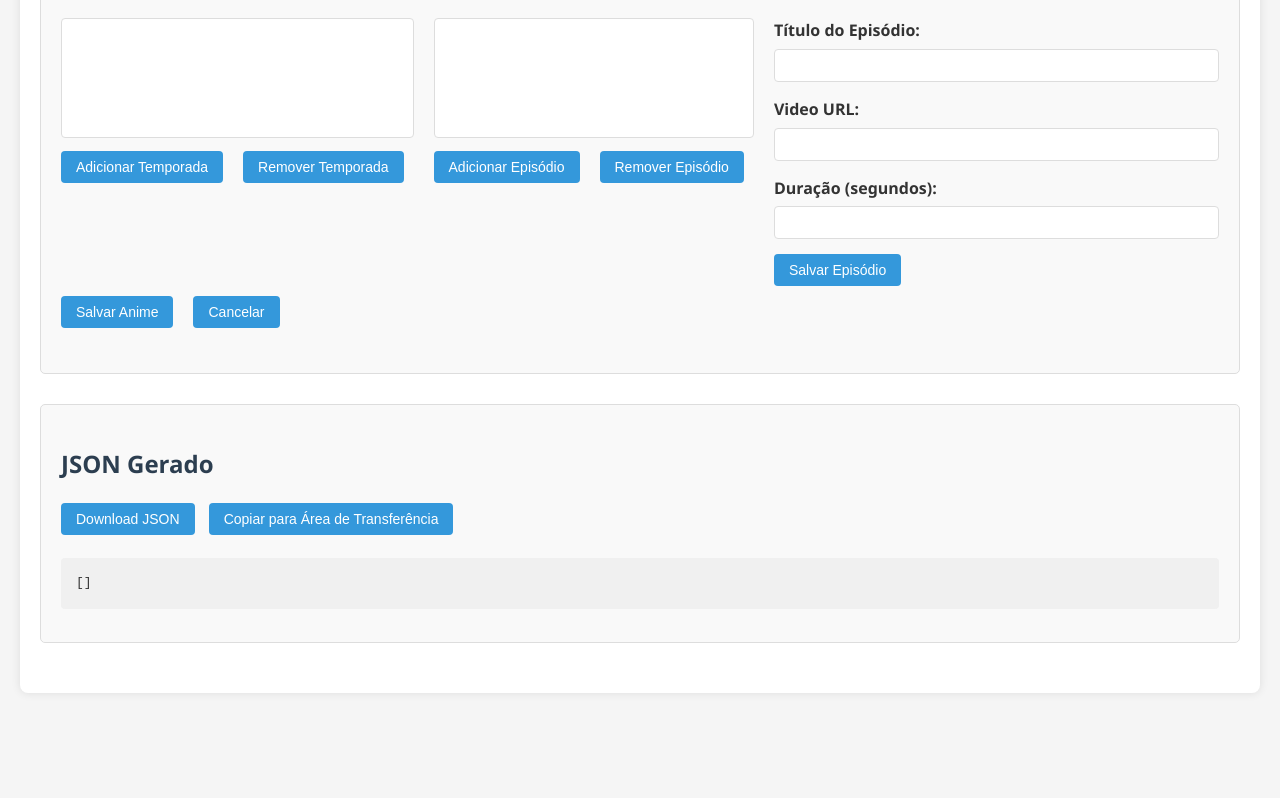
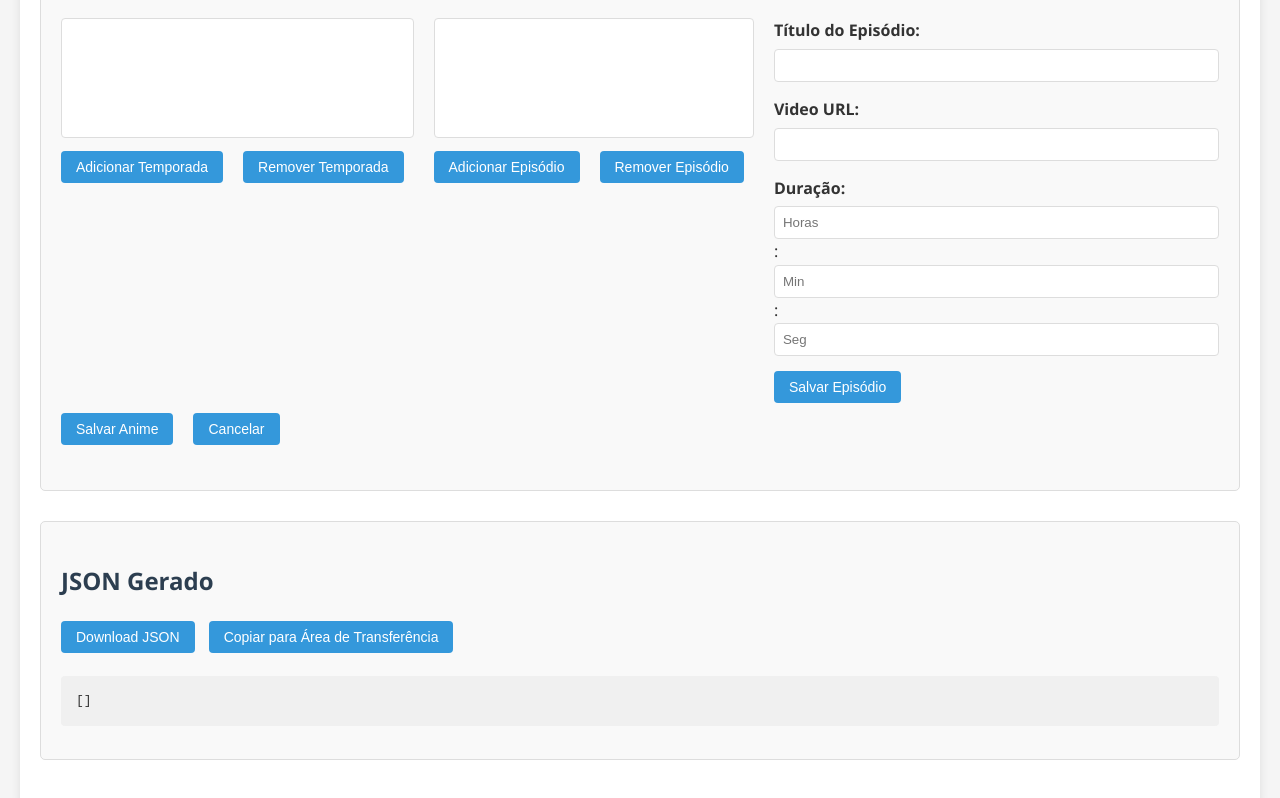
Before and after one commit to jonarasgames/anime-editor, a plain HTML site: page index.html in a window 1280 px wide. Shown: the part 1899-2697 px from the top of the page. Before the commit the page ends 2612 px from the top, so only its background shows below. Drawn offline with Linux system fonts and the light colour scheme.

Commit message:
Update index.html

```diff
--- a/index.html
+++ b/index.html
@@ -137,8 +137,15 @@
                                 </div>
 
                                 <div class="form-group">
-                                    <label for="episodeDuration">Duração (segundos):</label>
-                                    <input type="number" id="episodeDuration" min="0" required>
+                                    <label>Duração:</label>
+                                    <div class="duration-fields">
+                                        <input type="number" id="episodeHours" min="0" placeholder="Horas">
+                                        <span>:</span>
+                                        <input type="number" id="episodeMinutes" min="0" max="59" placeholder="Min">
+                                        <span>:</span>
+                                        <input type="number" id="episodeSeconds" min="0" max="59" placeholder="Seg">
+                                    </div>
+                                    <div id="durationPreview" class="duration-preview"></div>
                                 </div>
 
                                 <button type="button" id="saveEpisodeBtn">Salvar Episódio</button>
```
